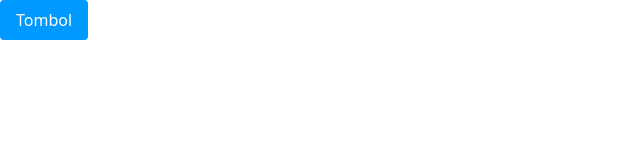
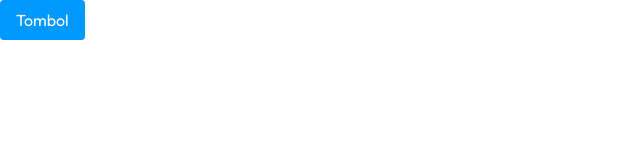
Before and after one commit to mrh275/semesta-new, a website: page index.html in a window 1280 px wide. Shown: the full height of the page, 0-640 px from the left. Drawn offline with Linux system fonts and the light colour scheme.

Commit message:
added custom font family "Outfit"

```diff
--- a/src/css/base.css
+++ b/src/css/base.css
@@ -1,3 +1,8 @@
+@import url('https://fonts.googleapis.com/css2?family=Outfit:wght@100..900&display=swap');
+body {
+    font-family: "Outfit", sans-serif;
+}
+
 @tailwind base;
 @tailwind components;
 @tailwind utilities;
```
Also changed, not shown: dist/css/base.css.
